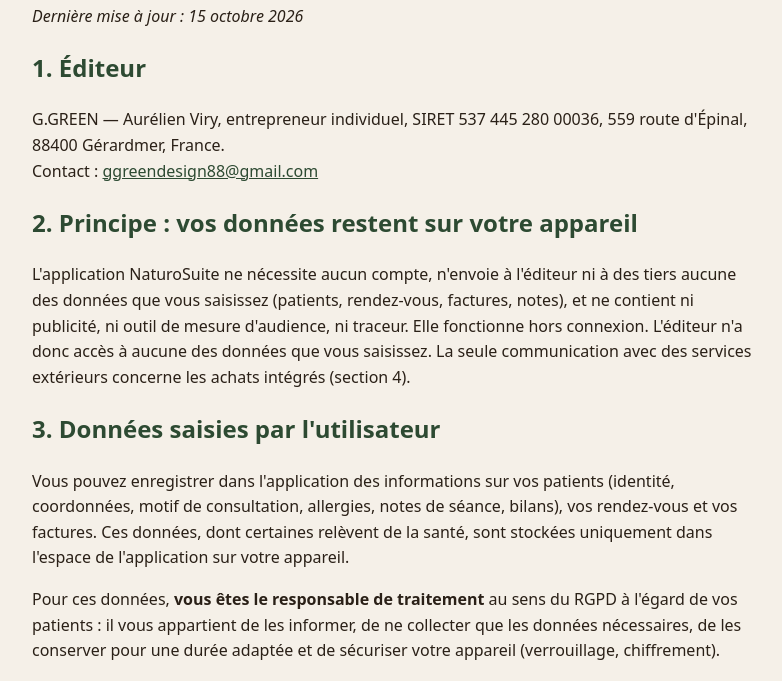
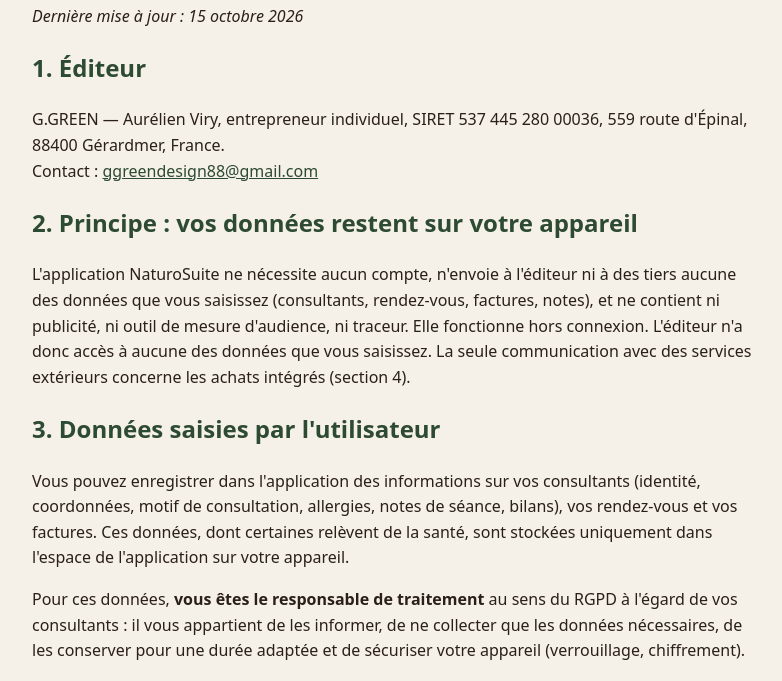
Before and after one commit to Yavhi11211/naturosuite-legal, a plain HTML site: page index.html in a window 1280 px wide. Shown: the part 109-790 px from the top of the page, without its empty margins (248-1030 px from the left). Drawn offline with Linux system fonts and the light colour scheme.

Commit message:
Confidentialité : patients → consultants

```diff
--- a/index.html
+++ b/index.html
@@ -7,13 +7,13 @@
 <h2>1. Éditeur</h2>
 <p>G.GREEN — Aurélien Viry, entrepreneur individuel, SIRET 537 445 280 00036, 559 route d'Épinal, 88400 Gérardmer, France.<br>Contact : <a href="mailto:ggreendesign88@gmail.com">ggreendesign88@gmail.com</a></p>
 <h2>2. Principe : vos données restent sur votre appareil</h2>
-<p>L'application NaturoSuite ne nécessite aucun compte, n'envoie à l'éditeur ni à des tiers aucune des données que vous saisissez (patients, rendez-vous, factures, notes), et ne contient ni publicité, ni outil de mesure d'audience, ni traceur. Elle fonctionne hors connexion. L'éditeur n'a donc accès à aucune des données que vous saisissez. La seule communication avec des services extérieurs concerne les achats intégrés (section 4).</p>
+<p>L'application NaturoSuite ne nécessite aucun compte, n'envoie à l'éditeur ni à des tiers aucune des données que vous saisissez (consultants, rendez-vous, factures, notes), et ne contient ni publicité, ni outil de mesure d'audience, ni traceur. Elle fonctionne hors connexion. L'éditeur n'a donc accès à aucune des données que vous saisissez. La seule communication avec des services extérieurs concerne les achats intégrés (section 4).</p>
 <h2>3. Données saisies par l'utilisateur</h2>
-<p>Vous pouvez enregistrer dans l'application des informations sur vos patients (identité, coordonnées, motif de consultation, allergies, notes de séance, bilans), vos rendez-vous et vos factures. Ces données, dont certaines relèvent de la santé, sont stockées uniquement dans l'espace de l'application sur votre appareil.</p>
-<p>Pour ces données, <strong>vous êtes le responsable de traitement</strong> au sens du RGPD à l'égard de vos patients : il vous appartient de les informer, de ne collecter que les données nécessaires, de les conserver pour une durée adaptée et de sécuriser votre appareil (verrouillage, chiffrement).</p>
+<p>Vous pouvez enregistrer dans l'application des informations sur vos consultants (identité, coordonnées, motif de consultation, allergies, notes de séance, bilans), vos rendez-vous et vos factures. Ces données, dont certaines relèvent de la santé, sont stockées uniquement dans l'espace de l'application sur votre appareil.</p>
+<p>Pour ces données, <strong>vous êtes le responsable de traitement</strong> au sens du RGPD à l'égard de vos consultants : il vous appartient de les informer, de ne collecter que les données nécessaires, de les conserver pour une durée adaptée et de sécuriser votre appareil (verrouillage, chiffrement).</p>
 <h2>4. Achats intégrés</h2>
 <p>L'application est gratuite ; les éditions Standard et Pro se débloquent par un achat intégré, géré par Google Play ou l'App Store, qui traitent le paiement selon leurs propres politiques. L'éditeur ne reçoit ni vos coordonnées bancaires ni votre identité.</p>
-<p>Pour vérifier qu'un achat est authentique et le retrouver en cas de réinstallation, l'application transmet le justificatif d'achat (produit acheté, état et liste des dernières transactions, informations techniques sur l'appareil) au service de validation <strong>iaptic</strong> (iaptic.com), qui agit comme sous-traitant (Iaptic SAS, dans le cadre d'un accord de traitement des données). Les données transmises sont limitées au justificatif d'achat : informations sur le téléchargement initial de l'application, état des transactions, informations sur l'appareil et journaux de requêtes. Aucune donnée de patient, de rendez-vous ou de facture n'est jamais transmise dans ce cadre.</p>
+<p>Pour vérifier qu'un achat est authentique et le retrouver en cas de réinstallation, l'application transmet le justificatif d'achat (produit acheté, état et liste des dernières transactions, informations techniques sur l'appareil) au service de validation <strong>iaptic</strong> (iaptic.com), qui agit comme sous-traitant (Iaptic SAS, dans le cadre d'un accord de traitement des données). Les données transmises sont limitées au justificatif d'achat : informations sur le téléchargement initial de l'application, état des transactions, informations sur l'appareil et journaux de requêtes. Aucune donnée de consultant, de rendez-vous ou de facture n'est jamais transmise dans ce cadre.</p>
 <p>Ces données sont stockées et traitées sur des serveurs situés en Allemagne (Hetzner), donc dans l'Union européenne. Certains sous-traitants d'iaptic y accèdent toutefois depuis l'extérieur de l'Union, ce que le RGPD considère comme un transfert : un prestataire d'exploitation technique et de support établi au Liban (accès à distance encadré par les clauses contractuelles types de la Commission européenne, décision 2021/914 ; les données restent stockées dans l'Union) et des prestataires établis aux États-Unis (suivi des erreurs, protection des communications, envoi d'e-mails transactionnels, paiements), dans le cadre du EU-U.S. Data Privacy Framework et/ou des clauses contractuelles types. Apple, Google et Microsoft interviennent par leurs filiales irlandaises pour la validation des achats.</p>
 <h2>5. Sauvegardes et exports</h2>
 <p>Les fonctions « Exporter une sauvegarde » et « PDF » génèrent un fichier que vous choisissez de partager via le menu de partage de votre appareil (Fichiers, messagerie, stockage en ligne…). Ce partage relève de votre décision et des services que vous choisissez. L'application ne transmet jamais ces fichiers elle-même.</p>
```
